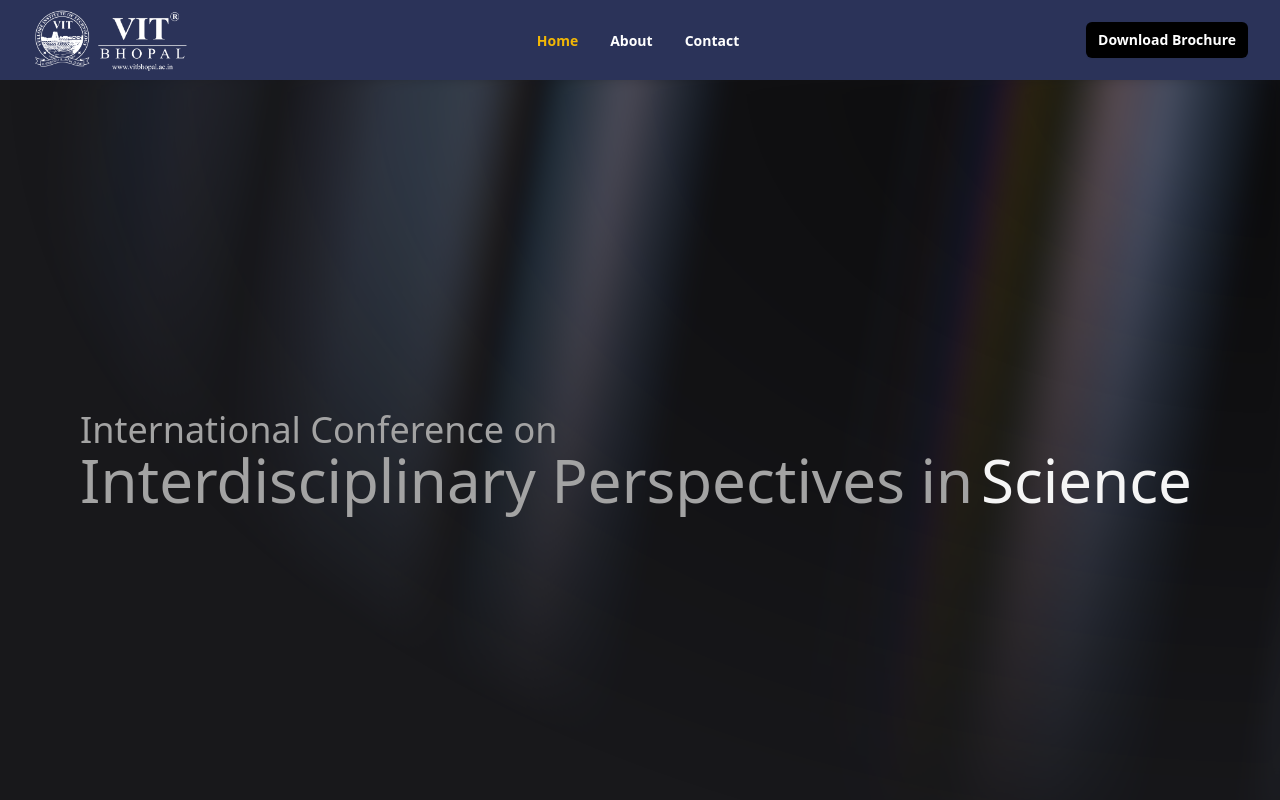
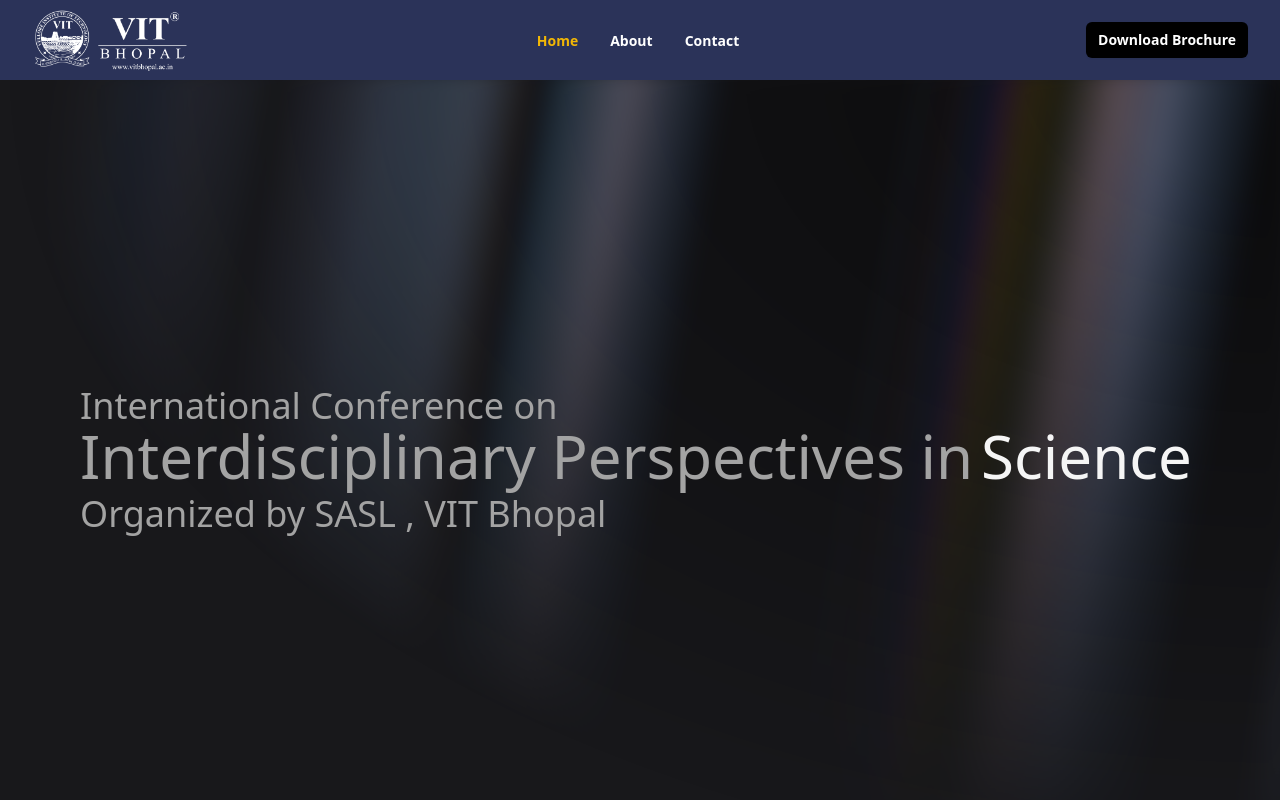
Before and after one commit to Nexus-Agni/ICIP-VITBhopal, a React (Vite) app: page / in a window 1280 px wide. Shown: the top 800 px of the page. Built offline with nearby package versions, Linux system fonts and the light colour scheme.

Commit message:
main page

```diff
--- a/src/Components/Home/LandingFlipWords.jsx
+++ b/src/Components/Home/LandingFlipWords.jsx
@@ -10,6 +10,9 @@
         <div className="lg:text-4xl text-2xl">International Conference on</div>
         Interdisciplinary Perspectives in
         <FlipWords words={words} /> <br />
+        <div className="lg:text-4xl text-2xl mt-2">
+          Organized by SASL , VIT Bhopal
+        </div>
       </div>
     </div>
   );
```
